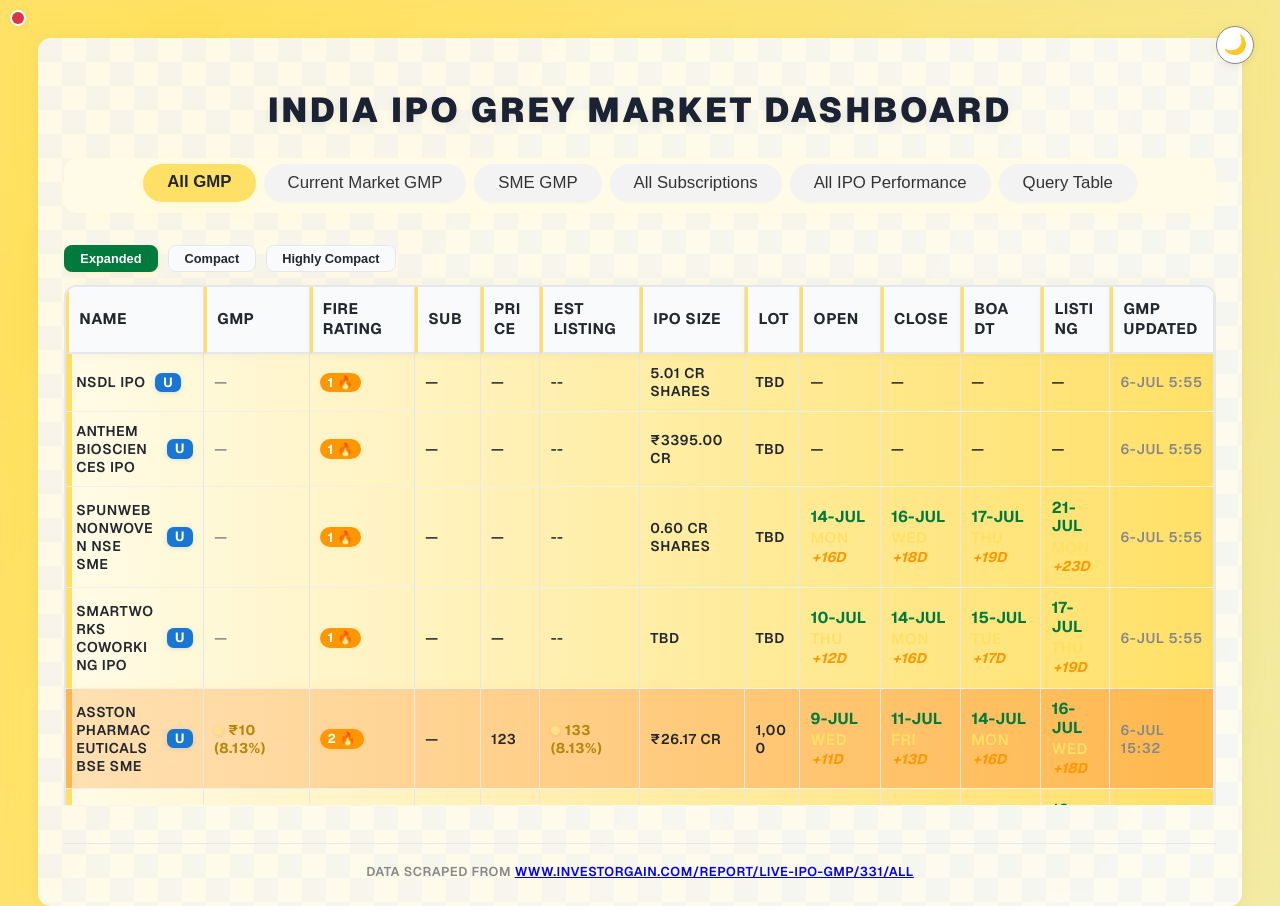
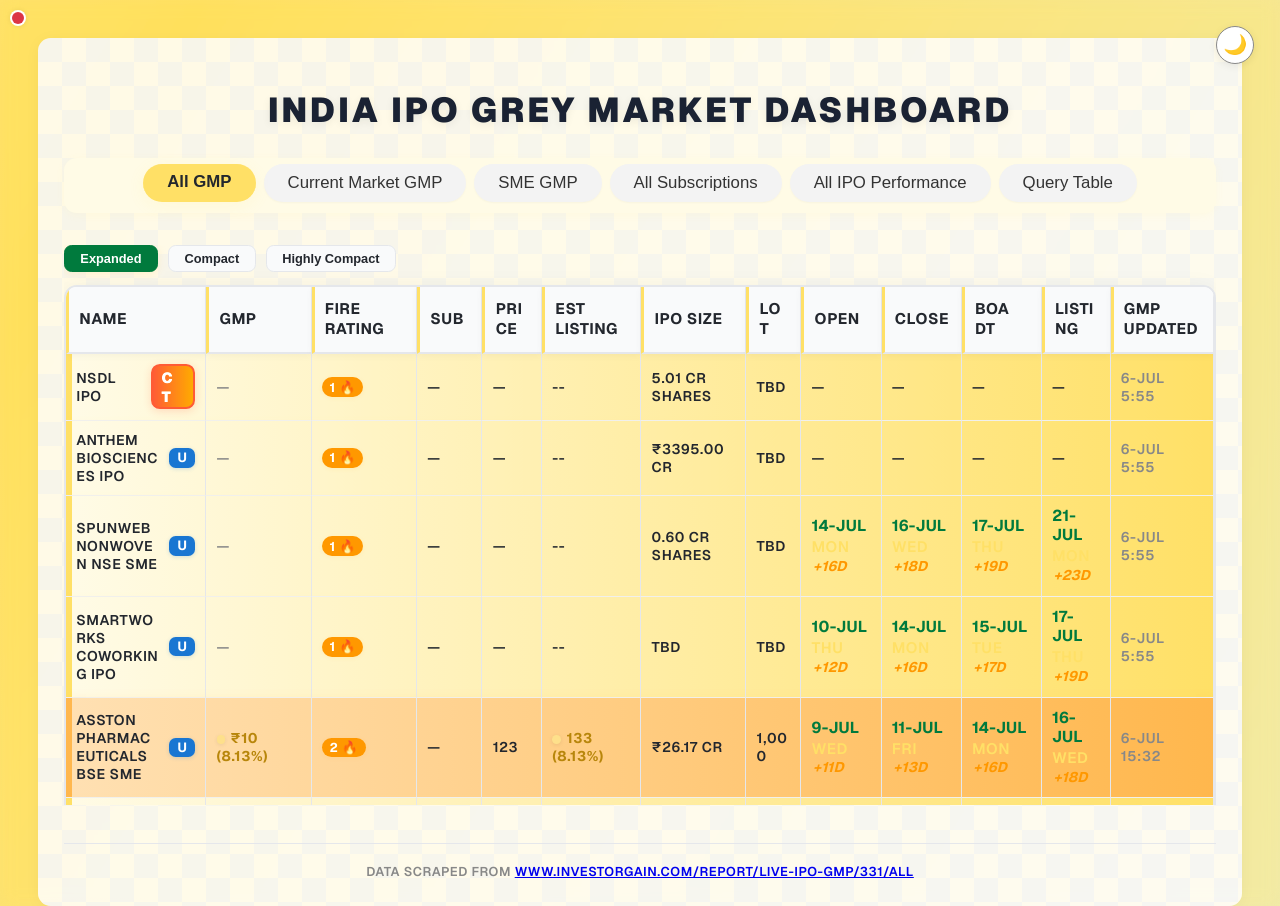
Before and after one commit to ainstarc/ipo-gmp, a Next.js app: page / in a window 1280 px wide. Built offline with nearby package versions, Linux system fonts and the light colour scheme; no server answers.

Commit message:
Update GMP data and enhance table rendering with new styles and functionality Closes #2 #3

```diff
--- a/src/components/GMPTableGmp.tsx
+++ b/src/components/GMPTableGmp.tsx
@@ -1,7 +1,6 @@
 import React, { useState } from "react";
 import styles from "./styles/GMPTable.module.css";
 
-// --- Helper functions and constants (copy from your previous GMPTable.tsx) ---
 function cleanGmpValue(val: string) {
     if (!val) return "";
     return val.replace(/🔥.*$/g, "").replace(/Hot inbox/gi, "").trim();
@@ -176,8 +175,9 @@
     if (!name) return null;
     const trimmed = name.trim();
     if (/L@/i.test(trimmed)) return { type: "listing", label: "Listing" };
+    if (/\bCT$/.test(trimmed)) return { type: "closing_today", label: "Closing Today" };
+    if (/\bC$/.test(trimmed) && !/\bCT$/.test(trimmed)) return { type: "close", label: "Close" };
     if (/\bU$/.test(trimmed)) return { type: "upcoming", label: "Upcoming" };
-    if (/\bC$/.test(trimmed)) return { type: "close", label: "Close" };
     if (/\bO$/.test(trimmed)) return { type: "open", label: "Open" };
     return null;
 }
@@ -188,13 +188,21 @@
     if (suffix.type === "listing") {
         // Remove L@... from display name, keep badge
         displayName = val.replace(/L@[^\s]+(\s*\([^)]*\))?/, "").trim();
-    } else {
-        displayName = val.replace(/\b[UCO]$/, "").trim();
+    } else if (suffix.type === "closing_today") {
+        displayName = val.replace(/\bCT$/, "").trim();
+    } else if (suffix.type === "close") {
+        displayName = val.replace(/\bC$/, "").trim();
+    } else if (suffix.type === "upcoming") {
+        displayName = val.replace(/\bU$/, "").trim();
+    } else if (suffix.type === "open") {
+        displayName = val.replace(/\bO$/, "").trim();
     }
+    // Show 'CT' for closing_today, otherwise first letter of label
+    const badgeText = suffix.type === "closing_today" ? "CT" : suffix.label.charAt(0);
     return (
         <span className={styles.nameWithBadge}>
             {displayName}
-            <span className={styles["nameBadge_" + suffix.type]} title={suffix.label}>{suffix.label.charAt(0)}</span>
+            <span className={styles["nameBadge_" + suffix.type]} title={suffix.label}>{badgeText}</span>
         </span>
     );
 }
@@ -204,6 +212,48 @@
 const HIGHLY_COMPACT_COLUMNS = [
     "Name", "GMP", "Close", "Listing"
 ];
+
+// Render header cell
+function renderHeaderCell(header: string, viewMode: string) {
+    let thClass = styles.wrapCell;
+    if (viewMode !== 'expanded') {
+        const colKey = header.toLowerCase().replace(/\s+/g, '-');
+        thClass += ' ' + styles['col_' + colKey];
+    }
+    return (
+        <th key={header} className={thClass}>{header.replace(/▲▼/, "").replace(/_/g, " ").trim()}</th>
+    );
+}
+
+// Render table cell
+function renderTableCell(row: Record<string, string>, header: string, viewMode: string) {
+    const val = row[header];
+    let tdClass = styles.wrapCell;
+    if (viewMode !== 'expanded') {
+        const colKey = header.toLowerCase().replace(/\s+/g, '-');
+        tdClass += ' ' + styles['col_' + colKey];
+    }
+    if (/fire/i.test(header)) return <td key={header} className={tdClass}>{renderFire(val)}</td>;
+    if (/gmp/i.test(header) || (/%/.test(val || "") && !/name/i.test(header))) return <td key={header} className={tdClass}>{renderGmpValue(val)}</td>;
+    if (DATE_COLUMNS.some(col => header.toLowerCase().includes(col.toLowerCase())) && val) {
+        return <td key={header} className={tdClass}>{renderDate(val)}</td>;
+    }
+    if (/date/i.test(header) && val) return <td key={header} className={tdClass}>{val}</td>;
+    if (header.toLowerCase().includes("name")) return <td key={header} className={tdClass}>{renderNameCell(val)}</td>;
+    if (!val || val === "") return <td key={header} className={tdClass}>—</td>;
+    return <td key={header} className={tdClass}>{val}</td>;
+}
+
+// Render table row
+function renderTableRow(row: Record<string, string>, i: number, cleanHeaders: string[], visibleHeaders: string[], viewMode: string) {
+    const fireCount = getFireCount(row, cleanHeaders);
+    const fireClass = getFireRowClass(fireCount);
+    return (
+        <tr key={i} className={`${i % 2 === 0 ? styles.evenRow : styles.oddRow} ${fireClass}`}>
+            {visibleHeaders.map((header) => renderTableCell(row, header, viewMode))}
+        </tr>
+    );
+}
 
 interface GMPTableProps {
     headers: string[];
@@ -229,44 +279,11 @@
             <table className={styles.gmpTable + (viewMode !== 'expanded' ? ' ' + styles.compactTable : '') + (viewMode === 'highly_compact' ? ' ' + styles.highlyCompactTable : '')}>
                 <thead>
                     <tr>
-                        {visibleHeaders.map((header) => {
-                            let thClass = styles.wrapCell;
-                            if (viewMode !== 'expanded') {
-                                const colKey = header.toLowerCase().replace(/\s+/g, '-');
-                                thClass += ' ' + styles['col_' + colKey];
-                            }
-                            return (
-                                <th key={header} className={thClass}>{header.replace(/▲▼/, "").replace(/_/g, " ").trim()}</th>
-                            );
-                        })}
+                        {visibleHeaders.map(header => renderHeaderCell(header, viewMode))}
                     </tr>
                 </thead>
                 <tbody>
-                    {rows.map((row, i) => {
-                        const fireCount = getFireCount(row, cleanHeaders);
-                        const fireClass = getFireRowClass(fireCount);
-                        return (
-                            <tr key={i} className={`${i % 2 === 0 ? styles.evenRow : styles.oddRow} ${fireClass}`}>
-                                {visibleHeaders.map((header) => {
-                                    const val = row[header];
-                                    let tdClass = styles.wrapCell;
-                                    if (viewMode !== 'expanded') {
-                                        const colKey = header.toLowerCase().replace(/\s+/g, '-');
-                                        tdClass += ' ' + styles['col_' + colKey];
-                                    }
-                                    if (/fire/i.test(header)) return <td key={header} className={tdClass}>{renderFire(val)}</td>;
-                                    if (/gmp/i.test(header) || (/%/.test(val || "") && !/name/i.test(header))) return <td key={header} className={tdClass}>{renderGmpValue(val)}</td>;
-                                    if (DATE_COLUMNS.some(col => header.toLowerCase().includes(col.toLowerCase())) && val) {
-                                        return <td key={header} className={tdClass}>{renderDate(val)}</td>;
-                                    }
-                                    if (/date/i.test(header) && val) return <td key={header} className={tdClass}>{val}</td>;
-                                    if (header.toLowerCase().includes("name")) return <td key={header} className={tdClass}>{renderNameCell(val)}</td>;
-                                    if (!val || val === "") return <td key={header} className={tdClass}>—</td>;
-                                    return <td key={header} className={tdClass}>{val}</td>;
-                                })}
-                            </tr>
-                        );
-                    })}
+                    {rows.map((row, i) => renderTableRow(row, i, cleanHeaders, visibleHeaders, viewMode))}
                 </tbody>
             </table>
         </div>
--- a/src/components/GMPTablePerf.tsx
+++ b/src/components/GMPTablePerf.tsx
@@ -4,6 +4,47 @@
 interface GMPTableProps {
     headers: string[];
     rows: Record<string, string>[];
+}
+
+// Helper to clean GMP value (keep only price, e.g., '₹18.54' from '₹18.54🔥Hot inbox')
+function cleanGmpValue(val: string) {
+    if (!val) return "";
+    const match = val.match(/^₹?\d+[.,]?\d*/);
+    return match ? match[0] : val;
+}
+
+// Method to render a header cell
+function renderHeaderCell(header: string, idx: number) {
+    return (
+        <th
+            key={header}
+            className={styles.wrapCell + (idx === 0 ? ' ' + styles.stickyCol : '')}
+            scope="col"
+            aria-label={header.replace(/▲▼/, "").replace(/_/g, " ").trim()}
+        >
+            {header.replace(/▲▼/, "").replace(/_/g, " ").trim()}
+        </th>
+    );
+}
+
+// Method to render a table cell
+function renderTableCell(row: Record<string, string>, header: string, idx: number) {
+    let val = row[header];
+    // If this is the GMP column, clean the value
+    if (header.toLowerCase().includes("gmp")) {
+        val = cleanGmpValue(val);
+    }
+    if (!val || val === "") return <td key={header} className={styles.wrapCell + (idx === 0 ? ' ' + styles.stickyCol : '')} role="cell">—</td>;
+    return <td key={header} className={styles.wrapCell + (idx === 0 ? ' ' + styles.stickyCol : '')} role="cell" title={val}>{val}</td>;
+}
+
+// Method to render a table row
+function renderTableRow(row: Record<string, string>, i: number, cleanHeaders: string[]) {
+    return (
+        <tr key={i} className={(i % 2 === 0 ? styles.evenRow : styles.oddRow) + ' ' + styles.rowHover}>
+            {cleanHeaders.map((header, idx) => renderTableCell(row, header, idx))}
+        </tr>
+    );
 }
 
 // Add sticky first column, row hover, and accessibility roles
@@ -14,28 +55,11 @@
             <table className={styles.gmpTable} role="table" aria-label="IPO Performance Table">
                 <thead>
                     <tr>
-                        {cleanHeaders.map((header, idx) => (
-                            <th
-                                key={header}
-                                className={styles.wrapCell + (idx === 0 ? ' ' + styles.stickyCol : '')}
-                                scope="col"
-                                aria-label={header.replace(/▲▼/, "").replace(/_/g, " ").trim()}
-                            >
-                                {header.replace(/▲▼/, "").replace(/_/g, " ").trim()}
-                            </th>
-                        ))}
+                        {cleanHeaders.map(renderHeaderCell)}
                     </tr>
                 </thead>
                 <tbody>
-                    {rows.map((row, i) => (
-                        <tr key={i} className={(i % 2 === 0 ? styles.evenRow : styles.oddRow) + ' ' + styles.rowHover}>
-                            {cleanHeaders.map((header, idx) => {
-                                const val = row[header];
-                                if (!val || val === "") return <td key={header} className={styles.wrapCell + (idx === 0 ? ' ' + styles.stickyCol : '')} role="cell">—</td>;
-                                return <td key={header} className={styles.wrapCell + (idx === 0 ? ' ' + styles.stickyCol : '')} role="cell" title={val}>{val}</td>;
-                            })}
-                        </tr>
-                    ))}
+                    {rows.map((row, i) => renderTableRow(row, i, cleanHeaders))}
                 </tbody>
             </table>
         </div>
--- a/src/components/styles/GMPTable.module.css
+++ b/src/components/styles/GMPTable.module.css
@@ -749,6 +749,39 @@
   color: #2a003f;
 }
 
+.nameBadge_closing_today {
+  background: linear-gradient(90deg, #ff512f 0%, #ff9800 100%);
+  color: #fff;
+  font-weight: 900;
+  font-size: 1.05em;
+  border-radius: 0.6em;
+  padding: 0.1em 0.8em 0.1em 0.6em;
+  margin-left: 0.3em;
+  letter-spacing: 0.04em;
+  box-shadow: 0 2px 8px 0 #ff512f33;
+  border: 2px solid #ff512f;
+  position: relative;
+  animation: closingTodayPulse 1.2s infinite alternate;
+}
+.nameBadge_closing_today::before {
+  font-size: 1em;
+  margin-right: 0.1em;
+}
+[data-theme="dark"] .nameBadge_closing_today {
+  background: linear-gradient(90deg, #ffd180 0%, #ff9800 100%);
+  color: #4a2a00;
+  border: 2px solid #ff9800;
+  box-shadow: 0 2px 8px 0 #ffd18055;
+}
+@keyframes closingTodayPulse {
+  0% {
+    filter: brightness(1);
+  }
+  100% {
+    filter: brightness(1.15);
+  }
+}
+
 /* Toggle bar for compact/expanded view */
 .toggleBar {
   display: flex;
```
Also changed, not shown: public/reports/gmp.json.
